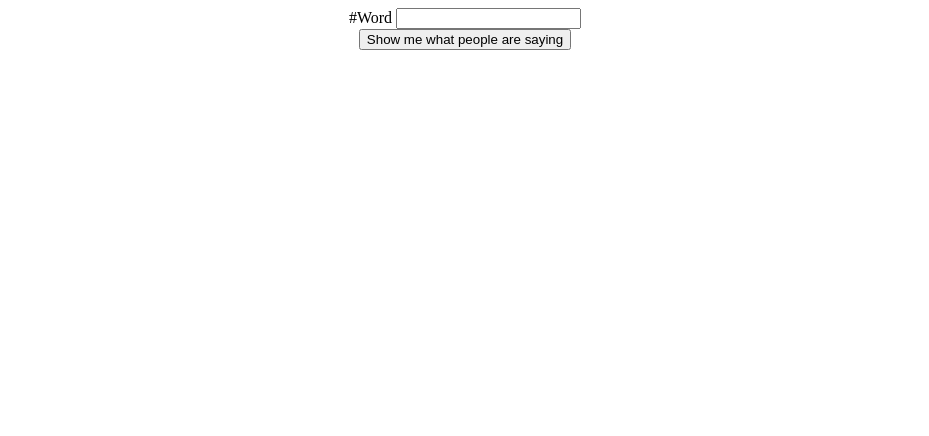
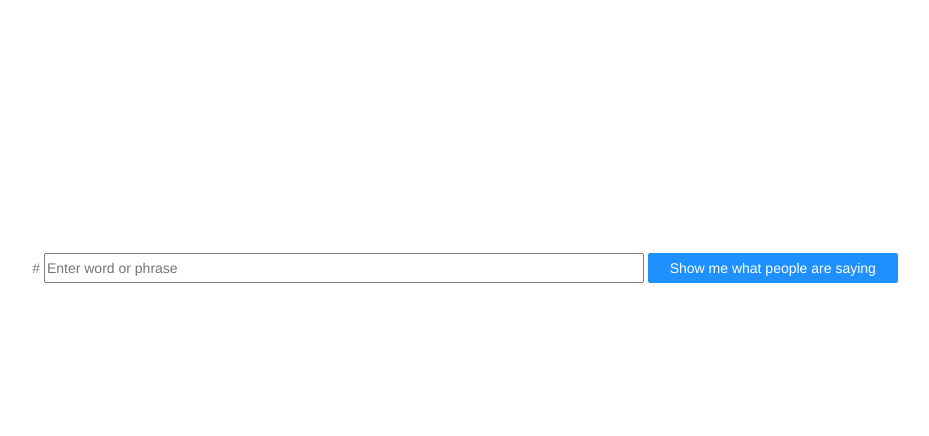
Before and after one commit to muksit/projects, a plain HTML site: page wordcloud/templates/index.html in a window 1280 px wide. Shown: the whole page, without its empty margins (175-1104 px from the left). Drawn offline with nearby package versions, Linux system fonts and the light colour scheme.

Commit message:
cosmetic changes to UI

```diff
--- a/wordcloud/static/wordcloud.css
+++ b/wordcloud/static/wordcloud.css
@@ -1,12 +1,46 @@
 body{
 	text-align: center;
+	font-family: Helvetica;
+	font-size: 14px;
 }
 .lookupform{
 	margin-right:auto;
 	margin-left:auto;
+	font-family: Helvetica;
+	color:gray;
+	font-size: 14px;
+	margin-top:20%;
+}
+.lookupform input{
+	height: 30px;
+	padding: 0;
+	font-family: Helvetica;
+	font-size: 14px;
+	width:600px;
+	color:gray;
+	border: 1px solid gray;
+	padding-left: 2px;
+	border-radius: 2px;
+	}
+
+input:select{
+	background-color: white;
 }
 
 svg{
 	margin-right:auto;
 	margin-left:auto;
 }
+
+#submitbutton{
+	height: 30px;
+	font-family: Helvetica;
+	color:white;
+	font-size: 14px;
+	width: 250px;
+	border: 1px solid dodgerblue;
+	padding-left: 2px;
+	border-radius: 2px;
+	background-color:dodgerblue;
+	padding: 0;
+}
--- a/wordcloud/templates/index.html
+++ b/wordcloud/templates/index.html
@@ -13,9 +13,9 @@
 
 	<div class="lookupform">
 
-	    	<label> #Word</label>
-	    	<input type="text" name="word" id="word"/>
-		    <div class="button">
+	    	<label>#</label>
+	    	<input type="text" name="word" id="word" placeholder = "Enter word or phrase"/>
+		    <div class="button" style="display:inline-block">
 		    	<button id = "submitbutton" type="submit">Show me what people are saying</button>
 		    </div>
 
```
